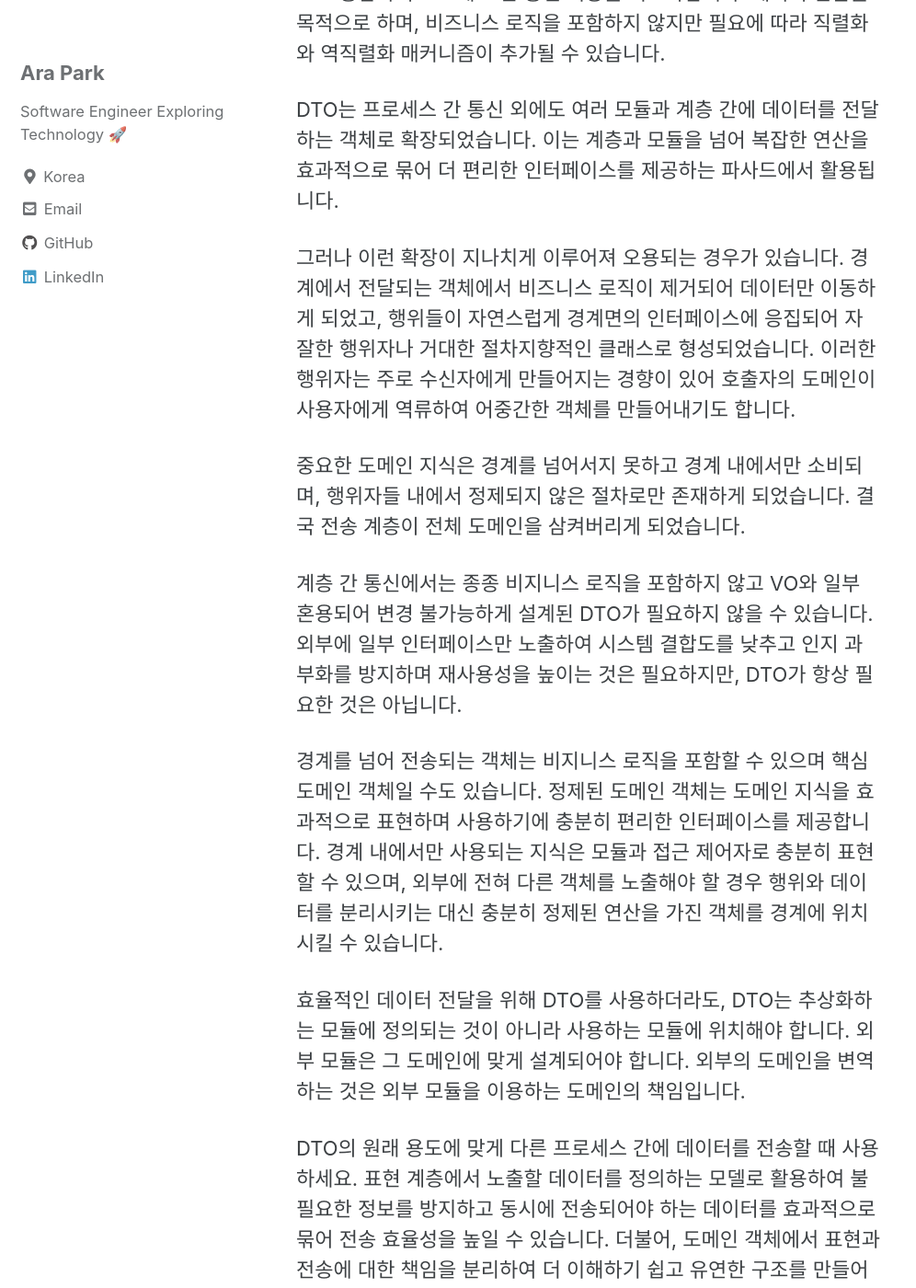
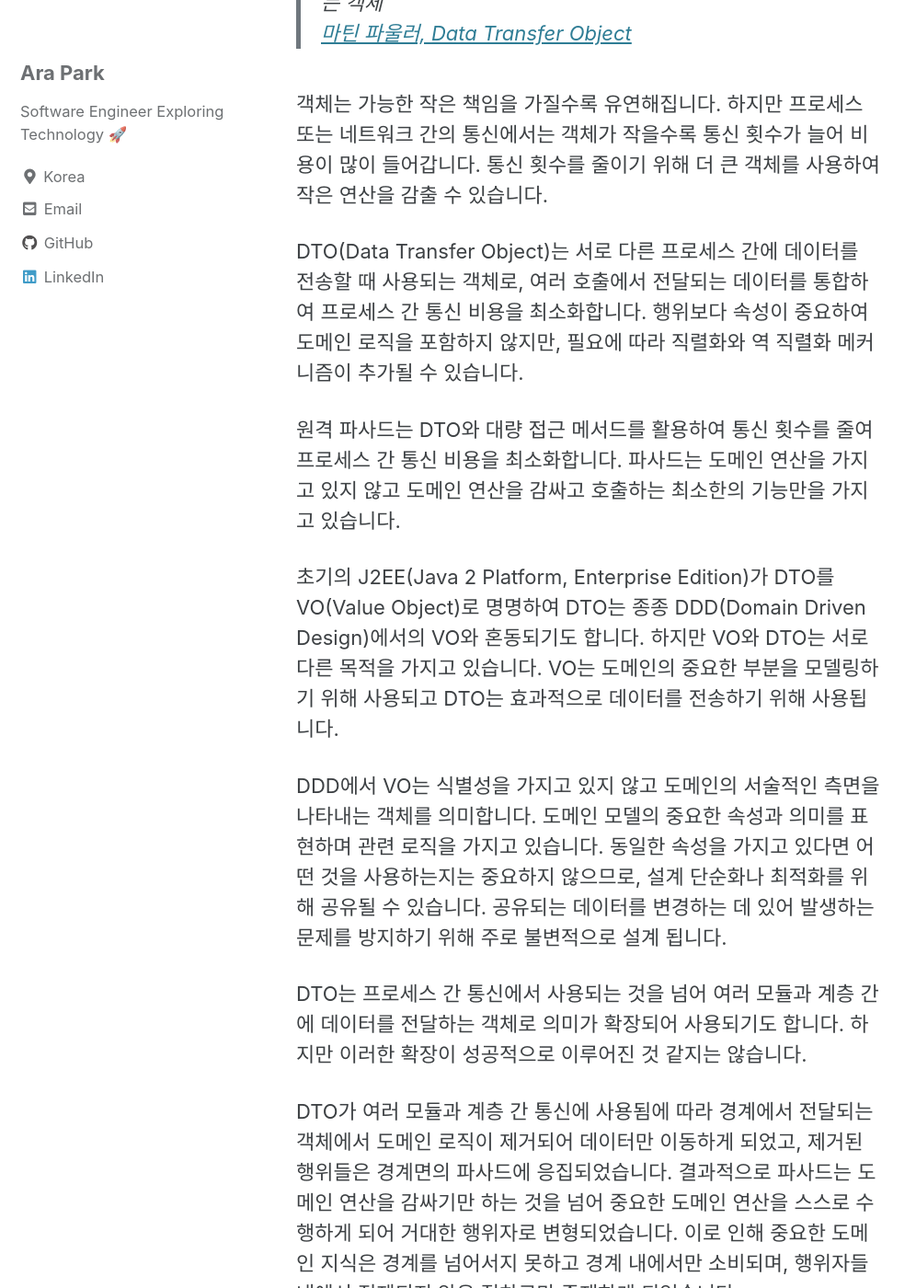
Before and after one commit to siyul-park/siyul-park.github.io, a Jekyll site: the page built from _posts/2024-01-22-stop-using-dto-anywhere.md, in a window 1280 px wide and 1400 px high, scrolled down 291 px. Shown: the whole window at 92% size, without its empty margins (0-996 px from the left). Built offline with Jekyll 4.4.1, drawn with Linux system fonts in a browser that asks for light colours; cached includes are drawn as plain includes; comment, search, counter and statistics services are not loaded; some of the changed text lies outside the part shown.

Commit message:
fix: improve readability

```diff
--- a/_posts/2024-01-22-stop-using-dto-anywhere.md
+++ b/_posts/2024-01-22-stop-using-dto-anywhere.md
@@ -1,22 +1,34 @@
 ---
 layout: single
-title: "모든 곳에 DTO를 쓰지는 마세요"
+title: "[WIP] 모든 곳에서 DTO를 쓰지는 마세요"
 date: 2024-01-22 00:00:00 +0900
 categories: pattern
 ---
 
-DTO(Data Transfer Object)는 서로 다른 프로세스 간에 데이터를 전송할 때 사용되는 객체로, 여러 호출에서 전달되는 데이터를 효율적으로 통합하여 프로세스 간 통신 비용을 최소화합니다. 데이터 전달을 목적으로 하며, 비즈니스 로직을 포함하지 않지만 필요에 따라 직렬화와 역직렬화 매커니즘이 추가될 수 있습니다.
+> 메서드 호출 수를 줄이기 위해 프로세스 간에 데이터를 전송하는 객체
+> [마틴 파울러, Data Transfer Object](https://martinfowler.com/eaaCatalog/dataTransferObject.html)
 
-DTO는 프로세스 간 통신 외에도 여러 모듈과 계층 간에 데이터를 전달하는 객체로 확장되었습니다. 이는 계층과 모듈을 넘어 복잡한 연산을 효과적으로 묶어 더 편리한 인터페이스를 제공하는 파사드에서 활용됩니다.
+객체는 가능한 작은 책임을 가질수록 유연해집니다. 하지만 프로세스 또는 네트워크 간의 통신에서는 객체가 작을수록 통신 횟수가 늘어 비용이 많이 들어갑니다. 통신 횟수를 줄이기 위해 더 큰 객체를 사용하여 작은 연산을 감출 수 있습니다.
 
-그러나 이런 확장이 지나치게 이루어져 오용되는 경우가 있습니다. 경계에서 전달되는 객체에서 비즈니스 로직이 제거되어 데이터만 이동하게 되었고, 행위들이 자연스럽게 경계면의 인터페이스에 응집되어 자잘한 행위자나 거대한 절차지향적인 클래스로 형성되었습니다. 이러한 행위자는 주로 수신자에게 만들어지는 경향이 있어 호출자의 도메인이 사용자에게 역류하여 어중간한 객체를 만들어내기도 합니다.
+DTO(Data Transfer Object)는 서로 다른 프로세스 간에 데이터를 전송할 때 사용되는 객체로, 여러 호출에서 전달되는 데이터를 통합하여 프로세스 간 통신 비용을 최소화합니다. 행위보다 속성이 중요하여 도메인 로직을 포함하지 않지만, 필요에 따라 직렬화와 역 직렬화 메커니즘이 추가될 수 있습니다.
 
-중요한 도메인 지식은 경계를 넘어서지 못하고 경계 내에서만 소비되며, 행위자들 내에서 정제되지 않은 절차로만 존재하게 되었습니다. 결국 전송 계층이 전체 도메인을 삼켜버리게 되었습니다.
+원격 파사드는 DTO와 대량 접근 메서드를 활용하여 통신 횟수를 줄여 프로세스 간 통신 비용을 최소화합니다. 파사드는 도메인 연산을 가지고 있지 않고 도메인 연산을 감싸고 호출하는 최소한의 기능만을 가지고 있습니다.
 
-계층 간 통신에서는 종종 비지니스 로직을 포함하지 않고 VO와 일부 혼용되어 변경 불가능하게 설계된 DTO가 필요하지 않을 수 있습니다. 외부에 일부 인터페이스만 노출하여 시스템 결합도를 낮추고 인지 과부화를 방지하며 재사용성을 높이는 것은 필요하지만, DTO가 항상 필요한 것은 아닙니다.
+초기의 J2EE(Java 2 Platform, Enterprise Edition)가 DTO를 VO(Value Object)로 명명하여 DTO는 종종 DDD(Domain Driven Design)에서의 VO와 혼동되기도 합니다. 하지만 VO와 DTO는 서로 다른 목적을 가지고 있습니다. VO는 도메인의 중요한 부분을 모델링하기 위해 사용되고 DTO는 효과적으로 데이터를 전송하기 위해 사용됩니다.
 
-경계를 넘어 전송되는 객체는 비지니스 로직을 포함할 수 있으며 핵심 도메인 객체일 수도 있습니다. 정제된 도메인 객체는 도메인 지식을 효과적으로 표현하며 사용하기에 충분히 편리한 인터페이스를 제공합니다. 경계 내에서만 사용되는 지식은 모듈과 접근 제어자로 충분히 표현할 수 있으며, 외부에 전혀 다른 객체를 노출해야 할 경우 행위와 데이터를 분리시키는 대신 충분히 정제된 연산을 가진 객체를 경계에 위치시킬 수 있습니다.
+DDD에서 VO는 식별성을 가지고 있지 않고 도메인의 서술적인 측면을 나타내는 객체를 의미합니다. 도메인 모델의 중요한 속성과 의미를 표현하며 관련 로직을 가지고 있습니다. 동일한 속성을 가지고 있다면 어떤 것을 사용하는지는 중요하지 않으므로, 설계 단순화나 최적화를 위해 공유될 수 있습니다. 공유되는 데이터를 변경하는 데 있어 발생하는 문제를 방지하기 위해 주로 불변적으로 설계 됩니다.
 
-효율적인 데이터 전달을 위해 DTO를 사용하더라도, DTO는 추상화하는 모듈에 정의되는 것이 아니라 사용하는 모듈에 위치해야 합니다. 외부 모듈은 그 도메인에 맞게 설계되어야 합니다. 외부의 도메인을 변역하는 것은 외부 모듈을 이용하는 도메인의 책임입니다.
+DTO는 프로세스 간 통신에서 사용되는 것을 넘어 여러 모듈과 계층 간에 데이터를 전달하는 객체로 의미가 확장되어 사용되기도 합니다. 하지만 이러한 확장이 성공적으로 이루어진 것 같지는 않습니다.
 
-DTO의 원래 용도에 맞게 다른 프로세스 간에 데이터를 전송할 때 사용하세요. 표현 계층에서 노출할 데이터를 정의하는 모델로 활용하여 불필요한 정보를 방지하고 동시에 전송되어야 하는 데이터를 효과적으로 묶어 전송 효율성을 높일 수 있습니다. 더불어, 도메인 객체에서 표현과 전송에 대한 책임을 분리하여 더 이해하기 쉽고 유연한 구조를 만들어 줍니다.
+DTO가 여러 모듈과 계층 간 통신에 사용됨에 따라 경계에서 전달되는 객체에서 도메인 로직이 제거되어 데이터만 이동하게 되었고, 제거된 행위들은 경계면의 파사드에 응집되었습니다. 결과적으로 파사드는 도메인 연산을 감싸기만 하는 것을 넘어 중요한 도메인 연산을 스스로 수행하게 되어 거대한 행위자로 변형되었습니다. 이로 인해 중요한 도메인 지식은 경계를 넘어서지 못하고 경계 내에서만 소비되며, 행위자들 내에서 정제되지 않은 절차로만 존재하게 되었습니다.
+
+물론 다른 컨텍스트에 속한 도메인 객체를 현재 컨텍스트에서 직접 사용하는 것은 바람직하지 않습니다. 명확한 윤곽 없이 다른 컨텍스트를 연결하게 되면 그 경계가 모호해지고 지식이 섞이게 되어 거대하고 복잡한 객체가 만들어지게 됩니다. 다른 컨텍스트에 속한 모델은 번역을 통해 현재 컨텍스트에 맞게 조정되어야 합니다. 이 프로세스는 일반적으로 단방향으로 이루어지며 고객-공급자 관계를 형성합니다.
+
+이 손상 방지 계층(Anti-Corruption Layer)은 컨텍스트 경계에 있으며 두 컨텍스트가 주의 깊게 관리해야 하지만, 고객의 요구에 따라 생성되므로 고객이 관리 책임을 지고 있어야 합니다. 계층화 아키텍처에서는 상위 계층이 하위 계층을 번역하는 책임을 가집니다. 하위 계층의 도메인 모델은 경계를 넘어 상위 계층에 도착하고 손상 방지 계층를 통하여 상위 계층의 언어로 번역됩니다.
+
+불행히도, 손상 방지 계층이 공급자와 동일한 위치에 있는 경우가 많습니다. 공급자와 손상 방지 계층이 동일한 곳에 위치하면 경계 외부의 고객의 요구사항을 수용하면서 도메인 지식이 역류될 가능성이 높습니다. 고객의 요구사항이 변화하면 경계 내부의 객체 또한 변화되고 서로의 도메인 지식을 알게 되어 순환 참조가 만들어져 결합이 강화될 수 있습니다.
+
+## 참고 자료
+
+- [마틴 파울러, Data Transfer Object](https://martinfowler.com/eaaCatalog/dataTransferObject.html)
+- [도메인 주도 설계, 에릭 에반스](https://product.kyobobook.co.kr/detail/S000001514402)
```
